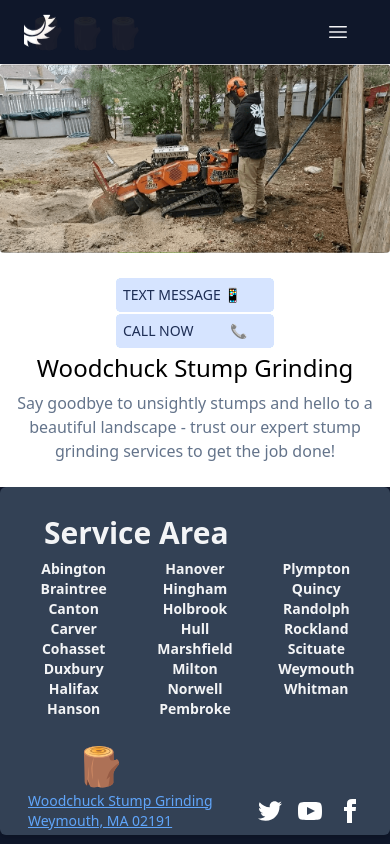
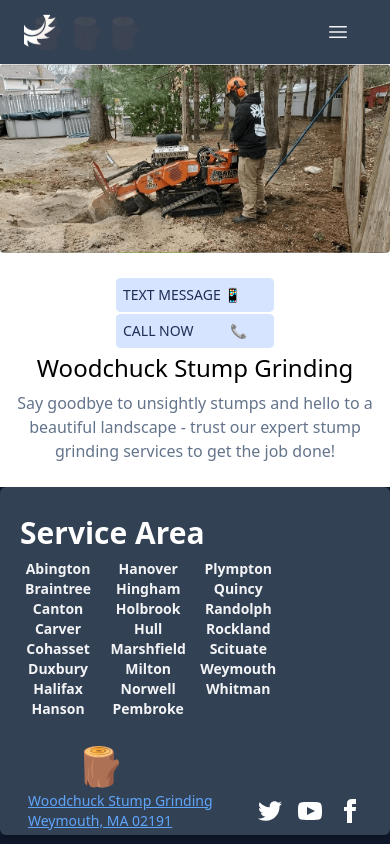
Before and after one commit to stevenrhett/woodchuck-app, a React (Vite) app: page / in a window 390 px wide. Built offline with nearby package versions, Linux system fonts and the light colour scheme.

Commit message:
the opening page is done

```diff
--- a/src/Footer.jsx
+++ b/src/Footer.jsx
@@ -16,19 +16,19 @@
 
 const Footer = () => {
     return (<>
-        <div className="max-w-2xl mx-auto rounded-md shadow-md">
+        <div className="footer mx-auto rounded-md shadow-md">
 
-            <footer className="bottom-2 bg-slate-700 footer rounded-md p-1">
+            <footer className="bottom-2 footer bg-slate-700 rounded-md p-1">
                 <div
-                    className="mx-auto flex flex-wrap items-center justify-between max-w-2xl sm:px-4 lg:px-8">
+                    className="mx-auto flex flex-wrap items-center justify-between footer sm:px-4 lg:px-8">
                     <div className="lg:mb-0 w-full lg:w-6/12 lg:mb-0">
 
-                        <h1 className="mt-6 font-semibold brightness-100 lg:mb-4 block ml-6 text-3xl text-gray-100">
+                        <h1 className="mt-6 text-3xl font-extrabold text-white sm:semibold">
                             Service Area
                         </h1>
                     </div>
-                    <div className="w-full lg:w-6/12 lg:text-md">
-                        <div className="sm:mb-4 ">
+                    <div className="footer lg:w-6/12 lg:text-md">
+                        <div className="sm:mb-4">
                             <div
                                 className="text-gray-100 font-semibold brightness-100 text-center justify-between columns-3">
                                 {towns.map((town, id) => {
--- a/src/HeroNavigation.jsx
+++ b/src/HeroNavigation.jsx
@@ -17,9 +17,9 @@
         setIsDivVisible(!isDivVisible);
     }
 
-    return (<Disclosure as="nav" className="mx-auto bg-slate-900">
+    return (<Disclosure as="nav" className="mx-auto bg-slate-700">
         {({open}) => (<>
-            <div className="mx-auto max-w-7xl px-4 sm:px-6 lg:px-8">
+            <div className="mx-auto px-4 sm:px-6 lg:px-8">
                 <div className="flex h-16 justify-between">
                     <div className="flex">
                         <div className="flex flex-shrink-0 items-center">
@@ -83,10 +83,10 @@
                 </div>
             </div>
 
-            <Disclosure.Panel className="lg:hidden"
+            <Disclosure.Panel className="bg-slate-700lg:hidden"
             >
                 <div>
-                    <div className="space-y-1 pt-2 pb-3">
+                    <div className="space-y-1 pt-2 pb-3 opacity-95">
                         <div className="pt-2 pb-3">
                             <Disclosure.Button
                                 className="block border-l-2 font-medium text-white hover:bg-gray-100 hover:text-lg hover:rounded hover:text-gray-500 focus sm:pl-5 sm:pr-6"
--- a/src/Staff.jsx
+++ b/src/Staff.jsx
@@ -16,7 +16,8 @@
 },];
 
 export default function Staff() {
-    return (<div className="max-w-2xl mx-auto rounded-md shadow-md">
+    return (
+        <div className="max-w-2xl mx-auto rounded-md shadow-md">
         <div className="bg-gray-900">
             <div className="mx-auto max-w-2xl py-6 px-6 lg:px-8 lg:py-8">
                 <div className="space-y-4">
--- a/src/Stumps.jsx
+++ b/src/Stumps.jsx
@@ -1,15 +1,16 @@
 import React from "react"
 
 export default function Stumps() {
-    return (<div className="mx-auto p-2 w-auto carousel rounded-box">
-        <div className="carousel-item relative p-2">
+    return (<div className="carousel h-screen rounded bg-neutral lg:rounded-box">
+
+        <div className="carousel-item lg:w-full relative object-cover">
             <img
                 src='https://img1.wsimg.com/isteam/ip/bb7c43a1-5fb1-48cd-8f08-37327b4f7a53/Resized_Resized_20220526_161746(1).jpeg/:/cr'
                 alt=""
-                className="rounded-box"/>
+                className="rounded lg:w-full lg:h-full object-cover"/>
             <div className="absolute flex justify-between transform -translate-y-1/2 left-20 top-10">
                 <div className="absolute animate-bounce hover:bg-primary bg-primary btn btn-circle w-24 h-20">
-                   <span>SWIPE</span>
+                    <span>SWIPE</span>
                     <svg xmlns="http://www.w3.org/2000/svg" fill="none" viewBox="0 0 24 24" strokeWidth={1.5}
                          stroke="currentColor" className="h-8">
                         <path strokeLinecap="round" strokeLinejoin="round"
@@ -18,48 +19,49 @@
                 </div>
             </div>
         </div>
-        <div className="carousel-item relative p-2">
+        <div className="carousel-item lg:w-full  object-cover">
             <img
                 src='https://img1.wsimg.com/isteam/ip/bb7c43a1-5fb1-48cd-8f08-37327b4f7a53/Resized_Resized_20220514_153612.jpeg/:/cr=t:0%25,l:0%25,w:100%25,h:100%25/rs=w:540,cg:true '
                 alt=""
-                className="rounded-box"/>
+                className="rounded lg:w-full lg:h-full object-cover"/>
         </div>
-        <div className="carousel-item relative p-2">
+        <div className="carousel-item lg:w-full  object-cover">
             <img
                 src='https://img1.wsimg.com/isteam/ip/bb7c43a1-5fb1-48cd-8f08-37327b4f7a53/Resized_Resized_20220514_123622.jpeg/:/cr=t:0%25,l:0%25,w:100%25,h:100%25/rs=w:540,cg:true'
                 alt=""
-                className="rounded-box"/>
+                className="rounded lg:w-full lg:h-full object-cover"/>
         </div>
-        <div className="carousel-item relative p-2">
+        <div className="carousel-item lg:w-full  object-cover">
             <img
                 src='https://img1.wsimg.com/isteam/ip/bb7c43a1-5fb1-48cd-8f08-37327b4f7a53/Resized_Resized_20220526_161746(1).jpeg/:/cr '
                 alt=""
-                className="rounded-box"/>
+                className="rounded lg:w-full lg:h-full object-cover"/>
         </div>
-        <div className="carousel-item relative p-2">
+        <div className="carousel-item lg:w-full  object-cover">
             <img
                 src='https://img1.wsimg.com/isteam/ip/bb7c43a1-5fb1-48cd-8f08-37327b4f7a53/Resized_Resized_20220526_115350.jpeg/:/cr=t:0%25,l:0%25,w:100%25,h:100%25/rs=w:540,cg:true '
                 alt=""
-                className="rounded-box"/>
+                className="rounded lg:w-full lg:h-full object-cover"/>
         </div>
-        <div className="carousel-item relative p-2">
+        <div className="carousel-item lg:w-full  object-cover">
             <img
                 src='https://img1.wsimg.com/isteam/ip/bb7c43a1-5fb1-48cd-8f08-37327b4f7a53/Resized_Resized_20220514_153612.jpeg/:/cr=t:0%25,l:0%25,w:100%25,h:100%25/rs=w:540,cg:true '
                 alt=""
-                className="rounded-box"/>
+                className="rounded lg:w-full lg:h-full object-cover"/>
         </div>
-        <div className="carousel-item relative p-2">
+        <div className="carousel-item lg:w-full relative object-cover">
             <img
                 src='https://img1.wsimg.com/isteam/ip/bb7c43a1-5fb1-48cd-8f08-37327b4f7a53/Resized_Resized_20220526_161746(1).jpeg/:/cr'
                 alt=""
-                className="rounded-box"/>
+                className="rounded lg:w-full lg:h-full object-cover"/>
             <div className="absolute flex justify-between transform -translate-y-1/2 left-48 top-10">
                 <div className="animate-pulse absolute  hover:bg-primary bg-primary btn btn-circle h-20 w-24">
                     <svg xmlns="http://www.w3.org/2000/svg" fill="none" viewBox="0 0 24 24"
                          strokeWidth={1.5} stroke="currentColor" className="h-10">
                         <path strokeLinecap="round" strokeLinejoin="round"
                               d="M21 16.811c0 .864-.933 1.405-1.683.977l-7.108-4.062a1.125 1.125 0 010-1.953l7.108-4.062A1.125 1.125 0 0121 8.688v8.123zM11.25 16.811c0 .864-.933 1.405-1.683.977l-7.108-4.062a1.125 1.125 0 010-1.953L9.567 7.71a1.125 1.125 0 011.683.977v8.123z"/>
-                    </svg>                    <span>SWIPE</span>
+                    </svg>
+                    <span>SWIPE</span>
 
                 </div>
             </div>
```
